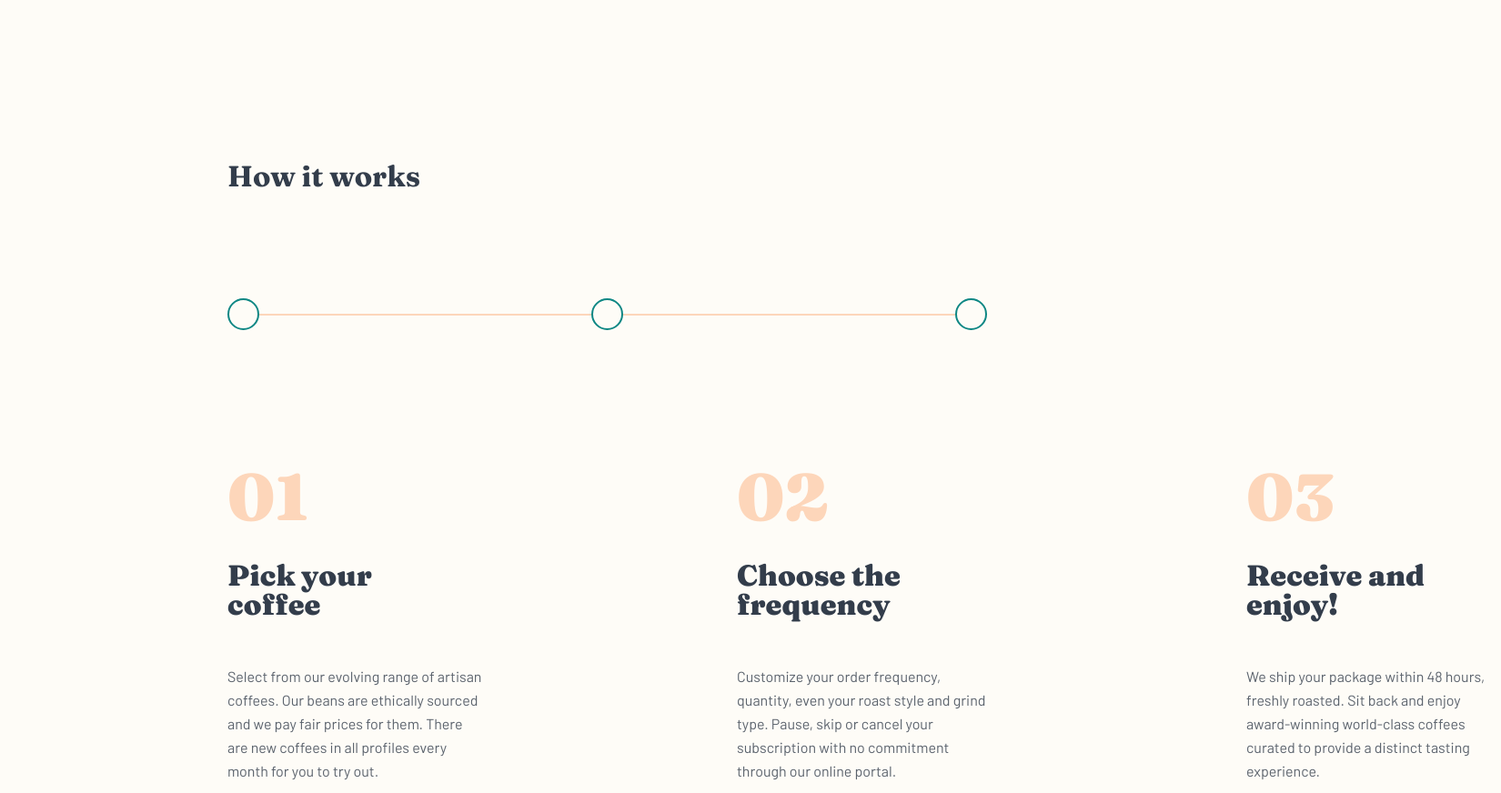
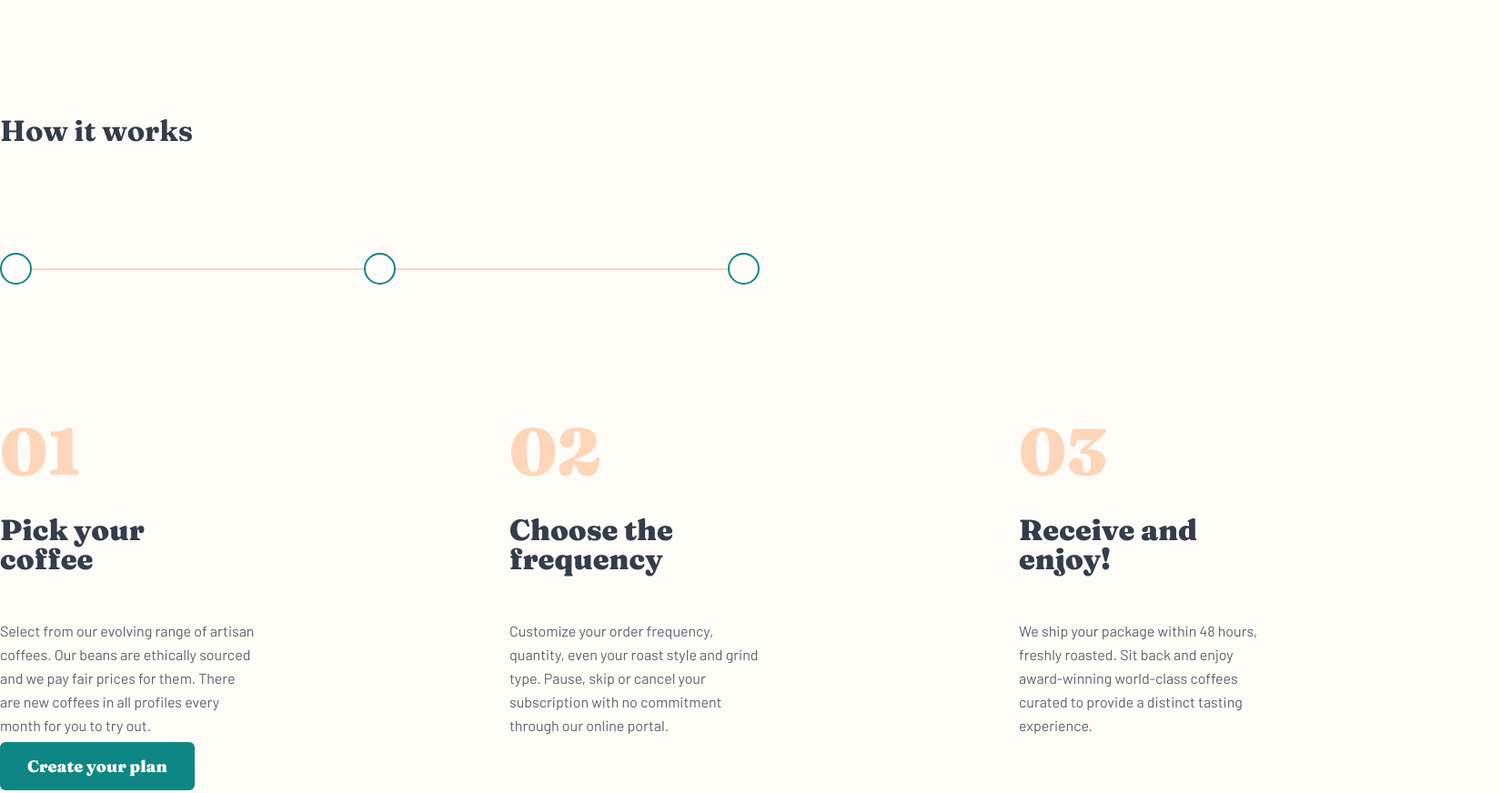
Before and after one commit to LenovoLegion5/5-lesson, a plain HTML site: page index.html in a window 1280 px wide. Shown: the part 2140-3012 px from the top of the page at 91% size, 1650 px wide, since content can reach past the window. Drawn offline with Linux system fonts and the light colour scheme.

Commit message:
style update

```diff
--- a/style.css
+++ b/style.css
@@ -157,9 +157,9 @@ body{
 	display: flex;
 }
 .pre-footer{
-	width: 1400;
-	margin: 350px 250px;
 	position: relative;
+	margin-top: 300px;
+	margin-bottom: 200px;
 }
 .footer-title{
 	color: #83888F;
```
